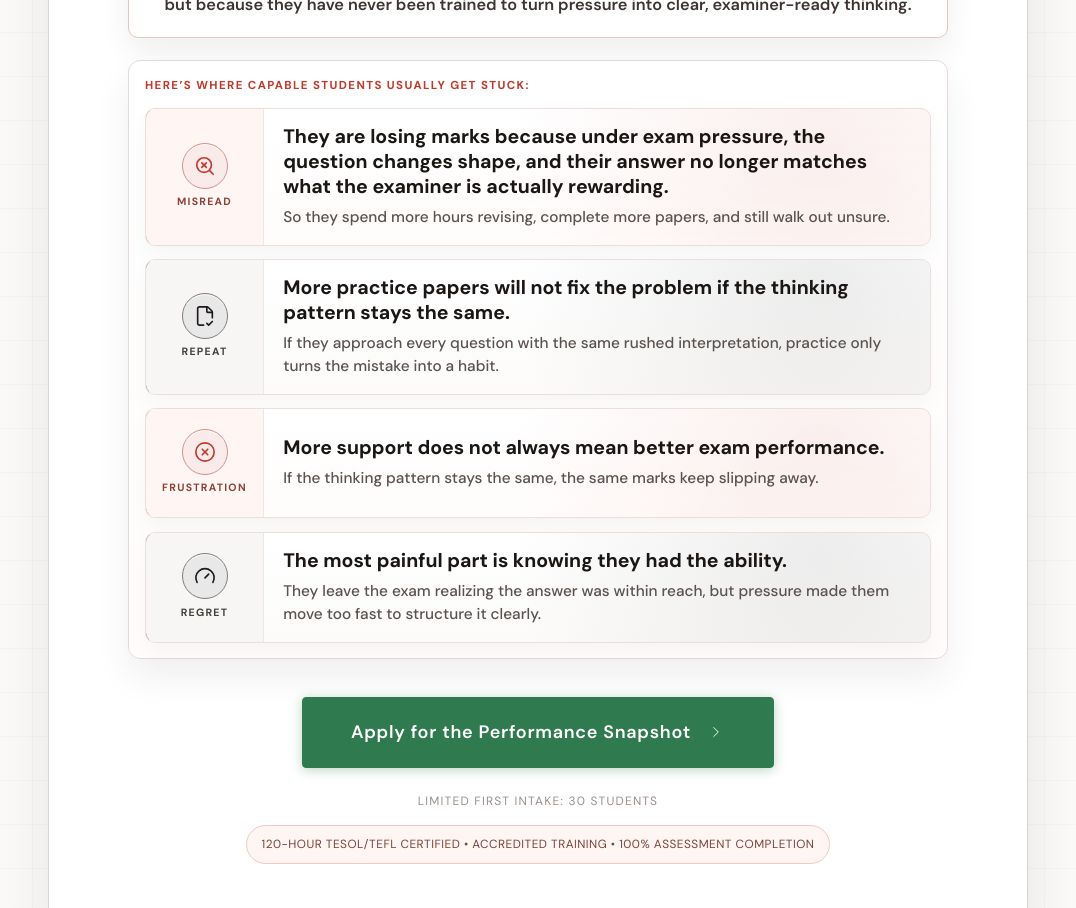
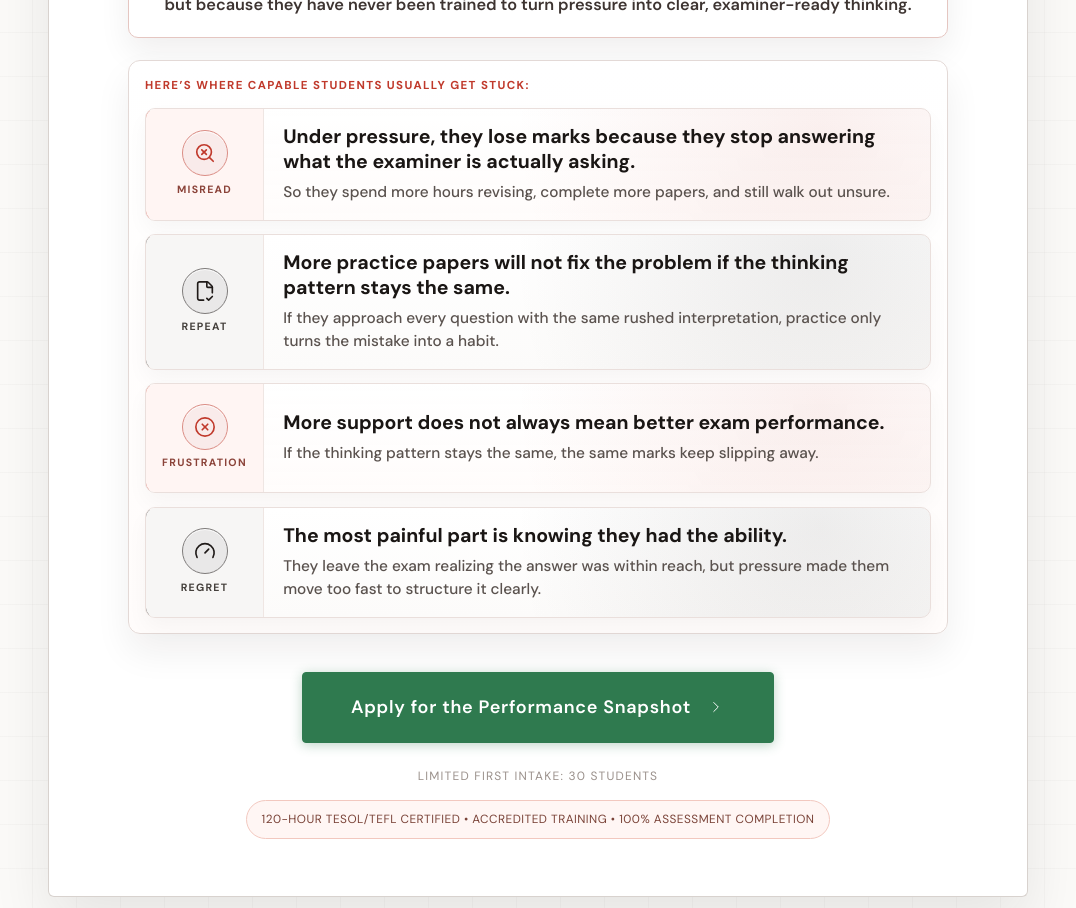
Before and after one commit to zakmero/bryan-coaching-site, a React (Vite) app: page / in a window 1280 px wide. Shown: the part 980-1888 px from the top of the page, without its empty margins (102-1178 px from the left). Built offline with nearby package versions, Linux system fonts and the light colour scheme.

Commit message:
Refine diagnostic pressure message

```diff
--- a/src/AppV2Original.jsx
+++ b/src/AppV2Original.jsx
@@ -66,7 +66,7 @@ const HERO_DIAGNOSTICS = [
     icon: SearchX,
     tone: 'red',
     label: 'MISREAD',
-    title: 'They are losing marks because under exam pressure, the question changes shape, and their answer no longer matches what the examiner is actually rewarding.',
+    title: 'Under pressure, they lose marks because they stop answering what the examiner is actually asking.',
     detail: 'So they spend more hours revising, complete more papers, and still walk out unsure.',
   },
   {
```
